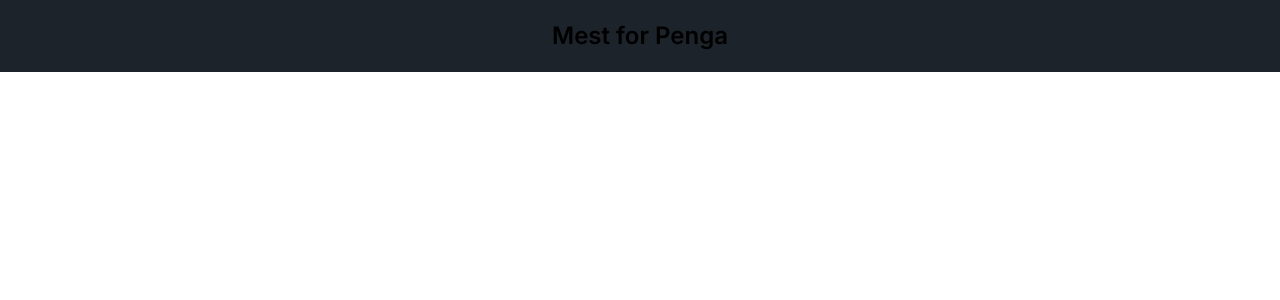
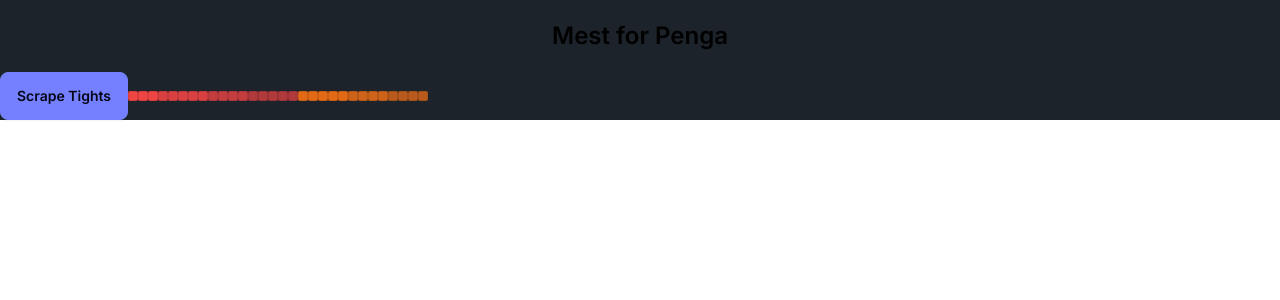
Before and after one commit to jenshaak/mest-for-penga, a Next.js app: page /kalorier-per-krone in a window 1280 px wide. Shown: the top 300 px of the page. Built offline with nearby package versions, Linux system fonts and the light colour scheme.

Commit message:
Added key to iterator

```diff
--- a/app/kalorier-per-krone/page.tsx
+++ b/app/kalorier-per-krone/page.tsx
@@ -14,14 +14,14 @@ export default function KalorierPerKronePage() {
   };
 
   const colorPickers = Array.from({ length: 30 }, (_, i) => (
-    <ColorPicker kcal={i} />
+    <ColorPicker key={i} kcal={i} />
   ));
   return (
     <div>
-      {/* <button onClick={handleSubmit} className="btn btn-primary">
+      <button onClick={handleSubmit} className="btn btn-primary">
         Scrape Tights
       </button>
-      {colorPickers} */}
+      {colorPickers}
     </div>
   );
 }
--- a/app/kg-per-krone/page.tsx
+++ b/app/kg-per-krone/page.tsx
@@ -16,9 +16,9 @@ export default function ProduktenhetPerKronePage() {
 
   return (
     <div>
-      {/* <button onClick={handleSubmit} className="btn btn-primary">
+      <button onClick={handleSubmit} className="btn btn-primary">
         Scrape kassalapp
-      </button> */}
+      </button>
     </div>
   );
 }
```
